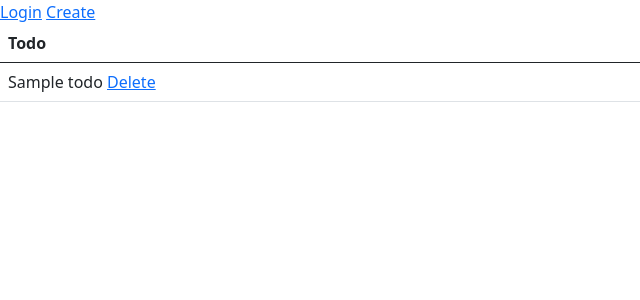
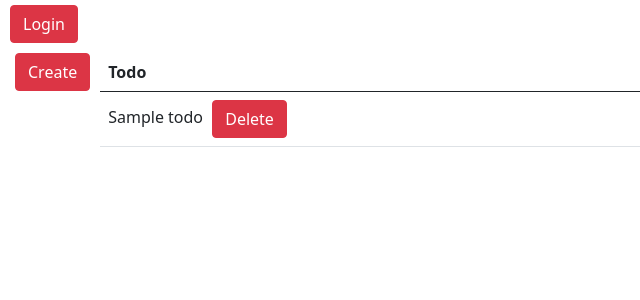
Before and after one commit to Crytios/djangotodo, a Django app: template src/templates/todo/todo_list.html in a window 1280 px wide. Shown: the top 300 px of the page, without its empty margins (0-640 px from the left). Run offline with Django 3.2, Linux system fonts and the light colour scheme; the template is opened without the code that fills it: most values are stand-ins (such as "Sample title", 1, 10 or a date in 2020).

Commit message:
Add files via upload

```diff
--- a/src/templates/todo/todo_list.html
+++ b/src/templates/todo/todo_list.html
@@ -2,21 +2,33 @@
 <link href="https://cdn.jsdelivr.net/npm/bootstrap@5.0.2/dist/css/bootstrap.min.css" rel="stylesheet" integrity="sha384-EVSTQN3/azprG1Anm3QDgpJLIm9Nao0Yz1ztcQTwFspd3yD65VohhpuuCOmLASjC" crossorigin="anonymous">
 <!-- JavaScript Bundle with Popper -->
 <script src="https://cdn.jsdelivr.net/npm/bootstrap@5.0.2/dist/js/bootstrap.bundle.min.js" integrity="sha384-MrcW6ZMFYlzcLA8Nl+NtUVF0sA7MsXsP1UyJoMp4YLEuNSfAP+JcXn/tWtIaxVXM" crossorigin="anonymous"></script>
-
+<style>
+  *{margin: 5px}
+  h1{
+    display: flex;
+    justify-content:center;
+  }
+  .ok{
+     display: flex;
+    justify-content:center;
+  }
+</style>
 {% if request.user.is_authenticated %}
-  <p>{{request.user}}</p>
-  <a href="{% url 'logout' %}">Logout</a>
+  <h1>User:{{request.user}}</h1>
+  <a href="{% url 'logout' %}">
+    <button type="submit" class="btn btn-danger">Logout</button>
+  </a>
 {% else %}
-<a href="{% url 'login' %}">Login</a>
+<a href="{% url 'login' %}"><button type="submit" class="btn btn-danger">Login</button></a>
 {% endif %}
 
-
+<div class="ok">
   {% if not todos %}
-  <a href="{% url 'todocreate' %}">Create</a>
-  	<p>No todos</p>
+  <a href="{% url 'todocreate' %}"><button type="submit" class="btn btn-danger">Create</button></a>
+  	<h1>No todos</h1>
   {% else %}
 
-  <a href="{% url 'todocreate' %}">Create</a>
+  <a href="{% url 'todocreate' %}"><button type="submit" class="btn btn-danger">Create</button></a>
   <table class="table">
     <thead>
     <tr>
@@ -30,13 +42,13 @@
 
 	{% for todo in todos %}
 		  <td>{{todo.title}}
-      <a href="{% url 'tododelete' todo.id %}">Delete</a></td>
+      <a href="{% url 'tododelete' todo.id %}"><button type="submit" class="btn btn-danger">Delete</button></a></td>
 
 		{% endfor %}
     </tr>
     </table>
 
   {% endif %}
-
+</div>
 
 {% endblock %}
```
